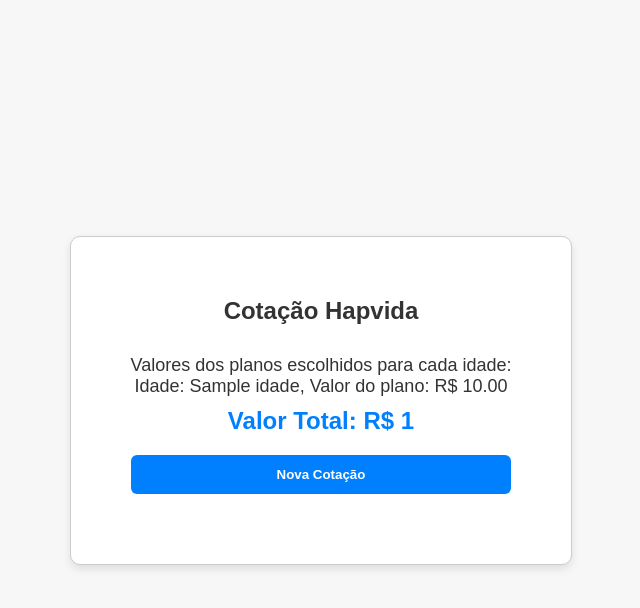
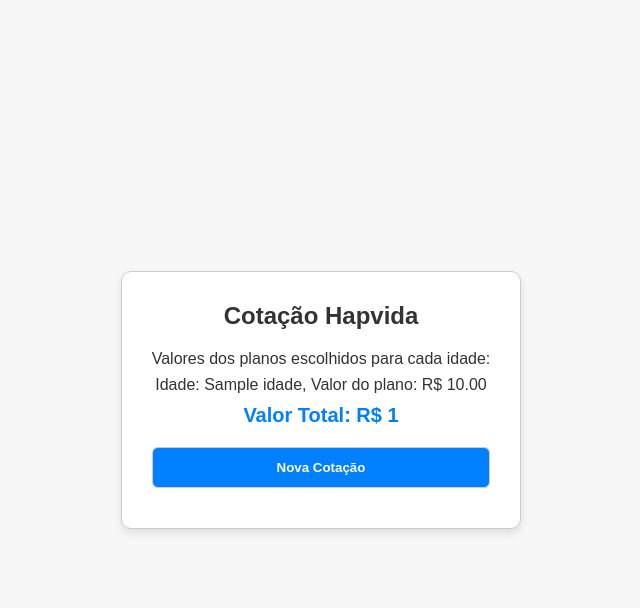
Before and after one commit to wladimisaboia/Plamed, a Flask app: template templates/resposta.html in a window 1280 px wide. Shown: the top 608 px of the page, without its empty margins (319-959 px from the left). Run offline with Flask 3, Linux system fonts and the light colour scheme; the template is opened without the code that fills it: most values are stand-ins (such as "Sample title", 1, 10 or a date in 2020).

Commit message:
Update style.css

```diff
--- a/static/style.css
+++ b/static/style.css
@@ -15,7 +15,7 @@
 .container {
   max-width: 500px;
   text-align: center;
-  padding: 60px;
+  padding: 30px;
   background-color: #fff;
   border: 1px solid #ccc;
   border-radius: 10px;
@@ -23,8 +23,8 @@
 }
 
 .container h2 {
-  margin-top: 0;
-  margin-bottom: 30px;
+  margin: 0;
+  margin-bottom: 20px;
   color: #333;
   font-size: 24px;
 }
@@ -42,14 +42,10 @@
 .response-container button {
   width: 100%;
   padding: 12px;
-  border: none;
+  border: 1px solid #ccc;
   border-radius: 6px;
   margin-bottom: 10px;
-}
-
-.form-group select,
-.form-group input[type="text"] {
-  border: 1px solid #ccc;
+  box-sizing: border-box;
 }
 
 .form-group input[type="submit"],
@@ -67,19 +63,27 @@
 }
 
 .response-container {
-  margin-top: 30px;
+  margin-top: 20px;
 }
 
 .response-container p {
   margin: 0;
-  font-size: 18px;
+  margin-bottom: 8px;
+  font-size: 16px;
   color: #333;
 }
 
 .response-container .valor {
   font-weight: bold;
   margin-top: 10px;
-  font-size: 24px;
+  font-size: 20px;
+  color: #0080ff;
+}
+
+.response-container .valor-desconto {
+  font-weight: bold;
+  margin-top: 10px;
+  font-size: 20px;
   color: #0080ff;
 }
 
@@ -87,10 +91,9 @@
   margin-top: 20px;
 }
 
-/* Adicionando regras de mídia para tornar o layout responsivo */
 @media (max-width: 600px) {
   .container {
-    padding: 30px;
+    padding: 20px;
   }
 
   .container h2 {
@@ -103,4 +106,12 @@
   .response-container button {
     padding: 10px;
   }
+
+  .response-container p {
+    font-size: 14px;
+  }
+
+  .response-container .valor {
+    font-size: 18px;
+  }
 }
```
